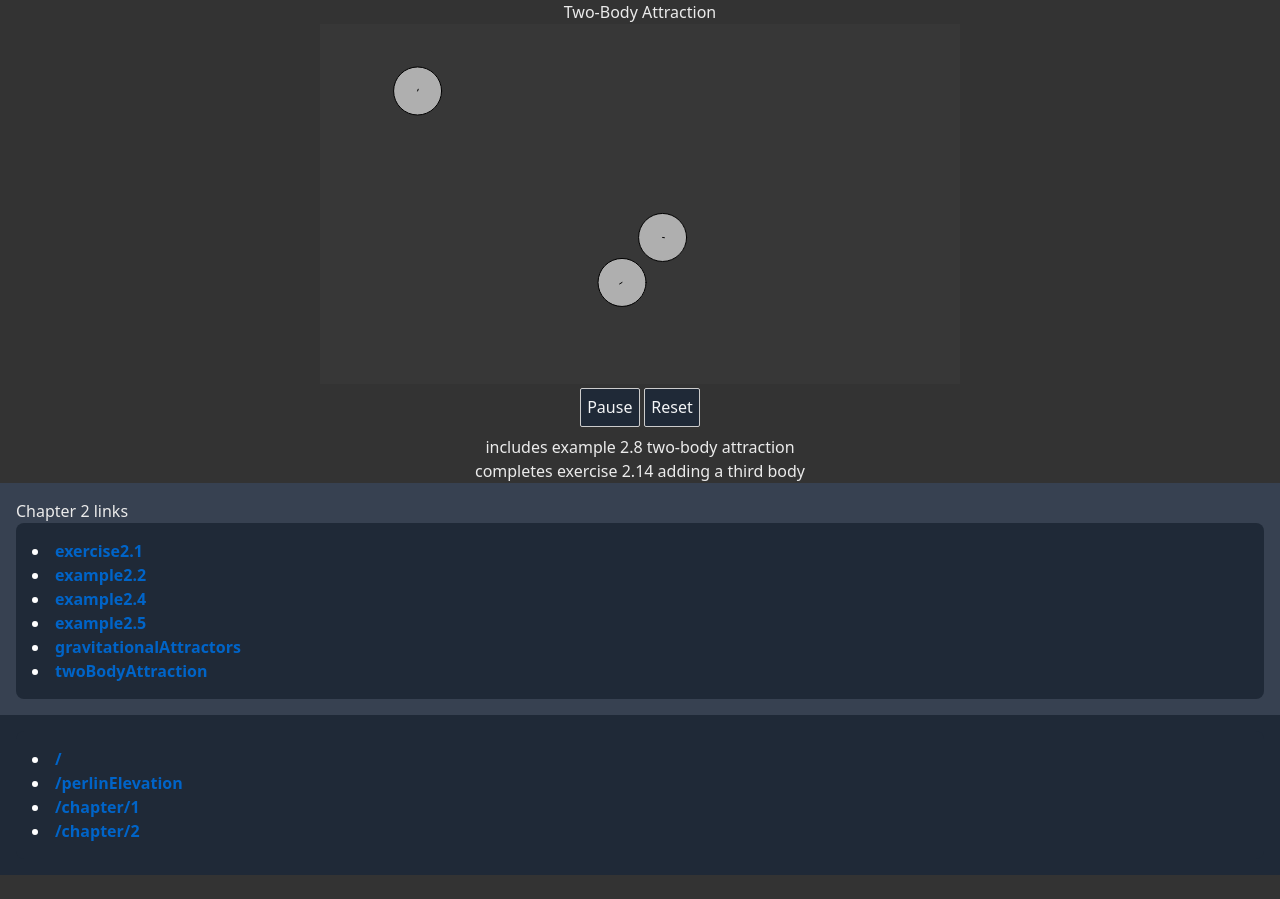
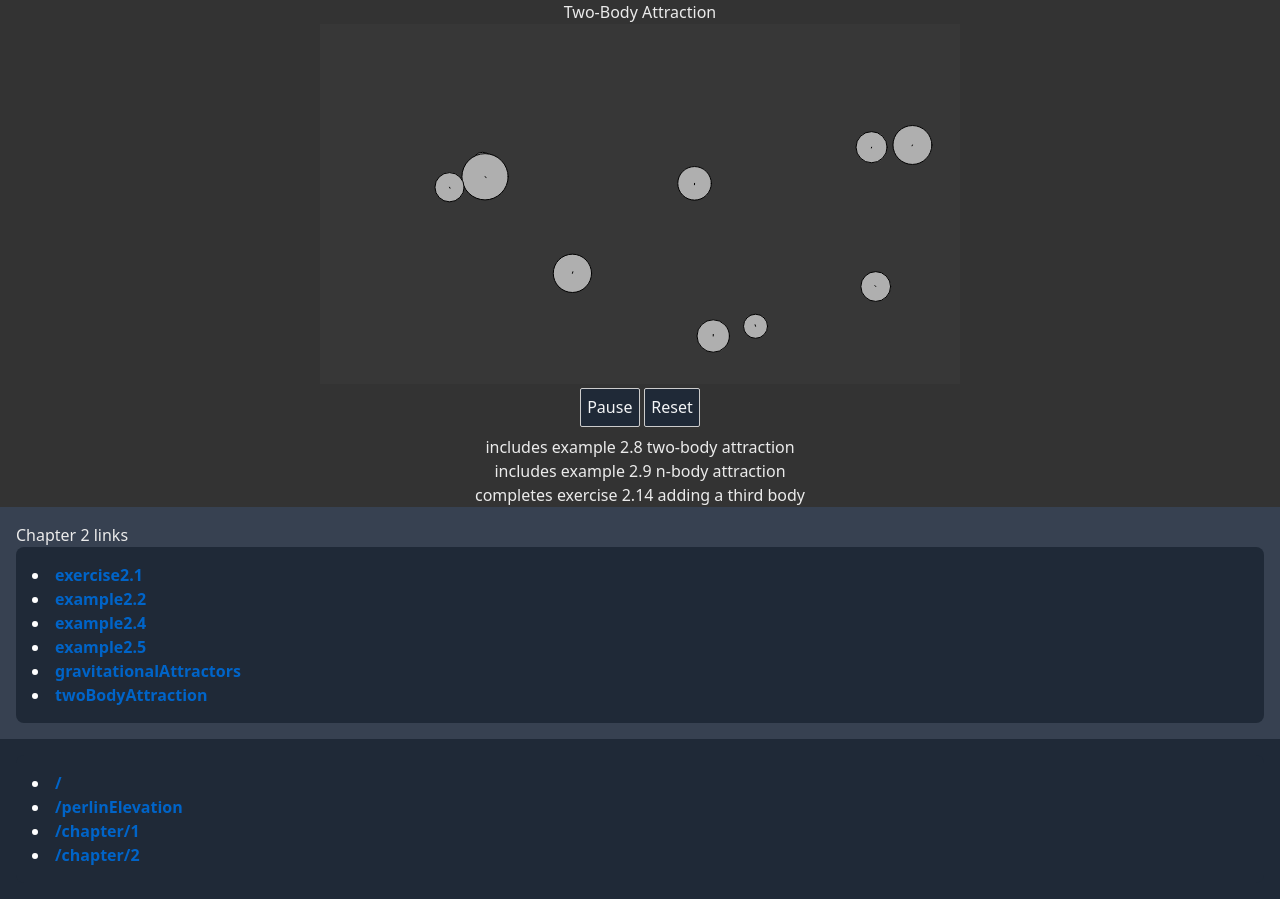
Before and after one commit to nonvenomous/nature-of-code-p5, a SvelteKit app: page /chapter/2/twoBodyAttraction in a window 1280 px wide. Before the commit the page ends 875 px from the top, so only its background shows below. Built offline with nearby package versions, Linux system fonts and the light colour scheme.

Commit message:
implement n Bodies example

```diff
--- a/src/routes/chapter/2/twoBodyAttraction/+page.svelte
+++ b/src/routes/chapter/2/twoBodyAttraction/+page.svelte
@@ -9,23 +9,24 @@
 
   function sketch(p: p5) {
     const bodies: Body[] = [];
+    const NUM_OF_BODIES = 10;
 
     p.setup = () => {
       p.createCanvas(canvasWidth, canvasHeight);
       p.frameRate(fps);
 
-      bodies[0] = new Body(p, 320, 40, 3);
-      bodies[1] = new Body(p, 320, 320, 3);
-      bodies[2] = new Body(p, 100, 180, 3);
-
-      bodies[0].velocity = p.createVector(1, 0);
-      bodies[1].velocity = p.createVector(-1, 0);
-      bodies[2].velocity = p.createVector(0, 0);
+      for (let i = 0; i < NUM_OF_BODIES; i++) {
+        const x = p.random(0, canvasWidth);
+        const y = p.random(0, canvasHeight);
+        const size = p.random(1, 3);
+        bodies.push(new Body(p, x, y, size));
+      }
     };
 
     p.draw = () => {
       p.background(55);
 
+      // n-squared algorithm
       for (const body of bodies) {
         for (const otherBody of bodies) {
           if (otherBody === body) continue;
@@ -44,5 +45,6 @@
 
 <p class="flex flex-col">
   <span>includes example 2.8 two-body attraction</span>
+  <span>includes example 2.9 n-body attraction</span>
   <span>completes exercise 2.14 adding a third body</span>
 </p>
```
